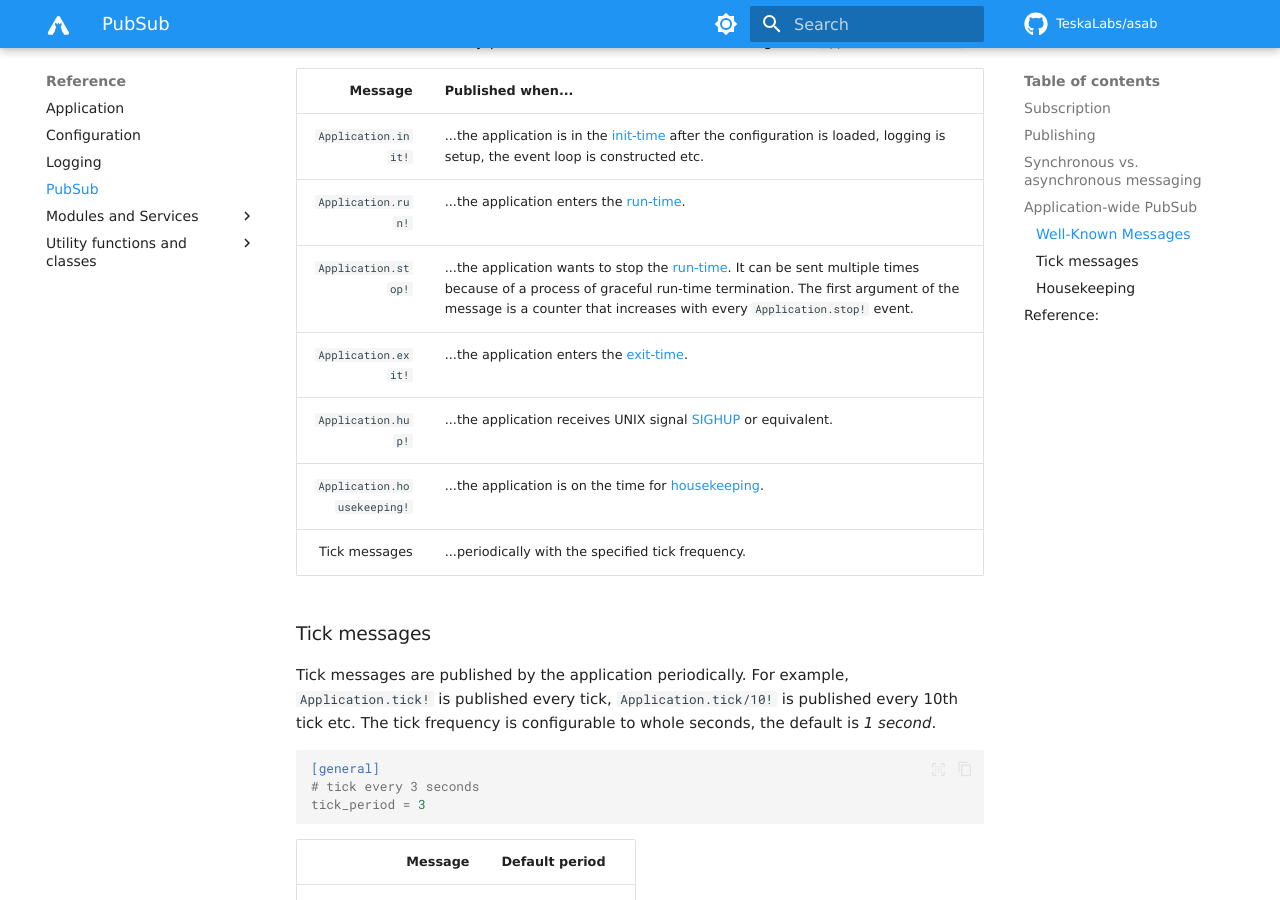
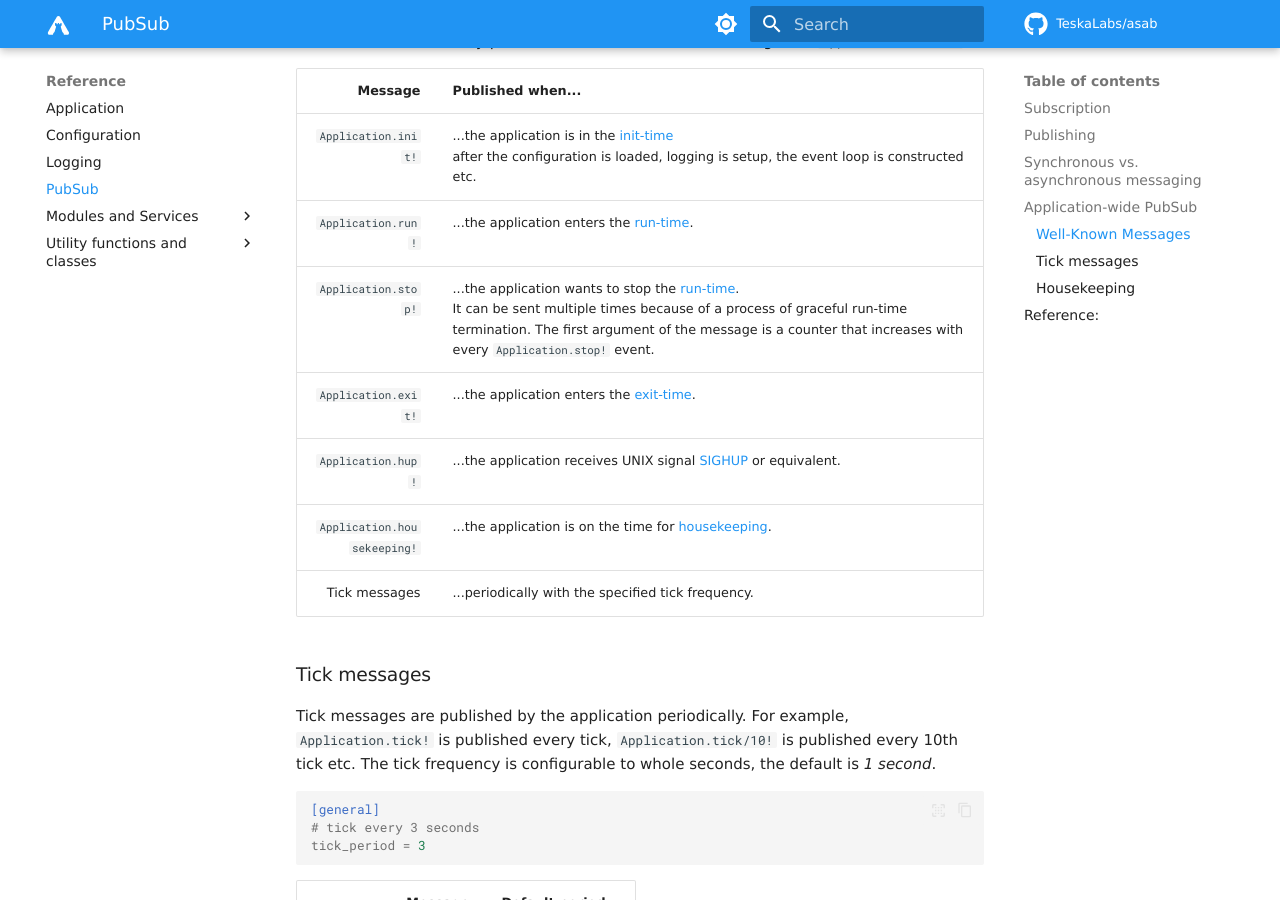
Before and after one commit to TeskaLabs/asab, an MkDocs documentation site: the page built from docs/reference/pubsub.md, in a window 1280 px wide and 900 px high, scrolled down 3307 px. Built offline with MkDocs 1.6.1 and Material for MkDocs 9.7.7, drawn with Linux system fonts in a browser that asks for light colours; some web fonts are replaced; comment, search, counter and statistics services are not loaded.

```diff
--- a/docs/reference/pubsub.md
+++ b/docs/reference/pubsub.md
@@ -149,9 +149,9 @@ ASAB itself automatically publishes various well-known messages on `Application.
 
 | Message | Published when... |
 | ---: | --- |
-| `Application.init!` | ...the application is in the [init-time](../application/#init-time) after the configuration is loaded, logging is setup, the event loop is constructed etc. |
+| `Application.init!` | ...the application is in the [init-time](../application/#init-time)<br/> after the configuration is loaded, logging is setup, the event loop is constructed etc. |
 | `Application.run!` | ...the application enters the [run-time](../application/#run-time). |
-| `Application.stop!` | ...the application wants to stop the [run-time](../application/#run-time). It can be sent multiple times because of a process of graceful run-time termination. The first argument of the message is a counter that increases with every `Application.stop!` event. |
+| `Application.stop!` | ...the application wants to stop the [run-time](../application/#run-time).<br/> It can be sent multiple times because of a process of graceful run-time termination. The first argument of the message is a counter that increases with every `Application.stop!` event. |
 | `Application.exit!` | ...the application enters the [exit-time](../application/#exit-time). |
 | `Application.hup!` | ...the application receives UNIX signal [SIGHUP](https://en.wikipedia.org/wiki/SIGHUP) or equivalent.|
 | `Application.housekeeping!` | ...the application is on the time for [housekeeping](#housekeeping). |
```
